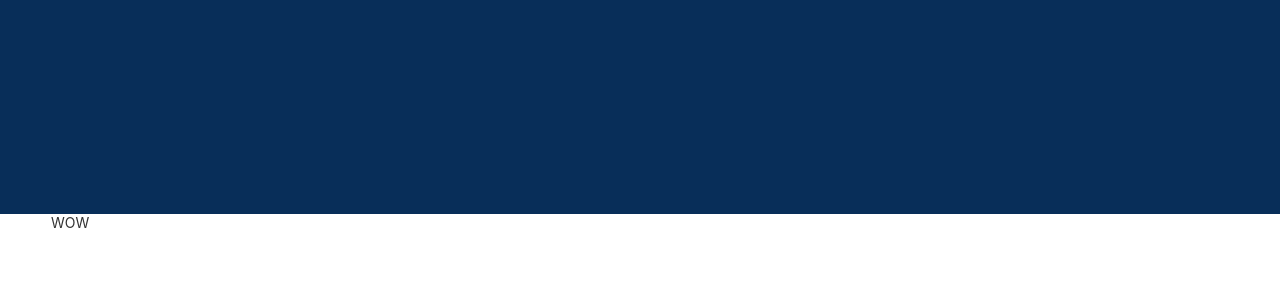
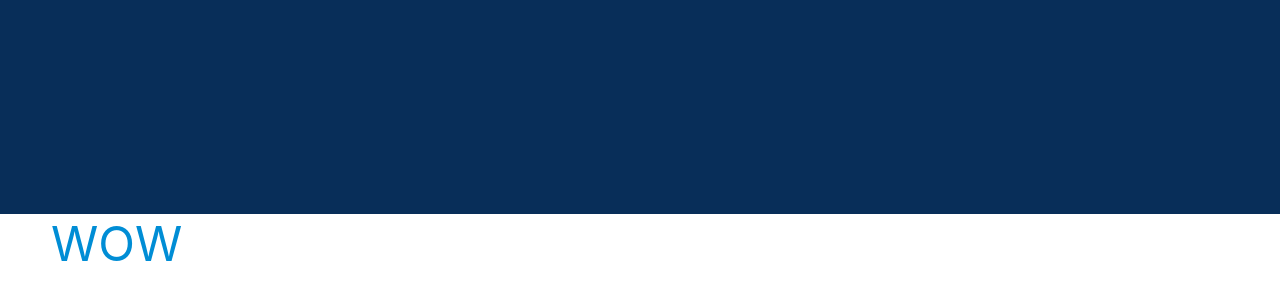
Before and after one commit to potato-club/national-petition-frontend, a Next.js app: page /board/detail in a window 1280 px wide. Shown: the part 266-566 px from the top of the page. Built offline with nearby package versions, Linux system fonts and the light colour scheme.

Commit message:
[FIX] emotion 번들링 에러 수정

```diff
--- /dev/null
+++ b/constants/customColor.js
@@ -0,0 +1,9 @@
+export const customColor = {
+  deepBlue: '#082E59',
+  blue: '#034497',
+  skyBlue: '#008DD5',
+  bg: '#F6F6F6',
+  white: '#FFFFFF',
+  gray: '#5A5A5A',
+  black: '#333333',
+};
--- a/constants/customColor.ts
+++ /dev/null
@@ -1,19 +0,0 @@
-type Color = {
-  deepBlue: string;
-  blue: string;
-  skyBlue: string;
-  bg: string;
-  white: string;
-  gray: string;
-  black: string;
-};
-
-export const customColor: Color = {
-  deepBlue: '#082E59',
-  blue: '#034497',
-  skyBlue: '#008DD5',
-  bg: '#F6F6F6',
-  white: '#FFFFFF',
-  gray: '#5A5A5A',
-  black: '#333333',
-};
--- a/pages/board/detail.jsx
+++ b/pages/board/detail.jsx
@@ -1,14 +1,16 @@
 import React from 'react';
 import { LayoutContainer, TypoGraphy } from 'components/common';
 import styled from '@emotion/styled';
-import { customColor } from 'constants';
+import { customColor } from 'constants/index';
 
 const detail = () => {
   return (
     <LayoutContainer>
       <IntroHeader />
       <Container>
-        <TypoGraphy>WOW</TypoGraphy>
+        <TypoGraphy type="Head" color={customColor.skyBlue}>
+          WOW
+        </TypoGraphy>
       </Container>
     </LayoutContainer>
   );
@@ -24,7 +26,7 @@ const Container = styled.div`
 `;
 
 const IntroHeader = styled.div`
-  background-color: #082e59;
+  background-color: ${customColor.deepBlue};
   width: 100vw;
   height: 480px;
 `;
```
Also changed, not shown: package.json (+4 -3 lines), pages/_app.tsx (+4 -4 lines), .babelrc (added), constants/index.js (renamed from constants/index.ts), 1 other file (tests, documents, lock files or other folders).
